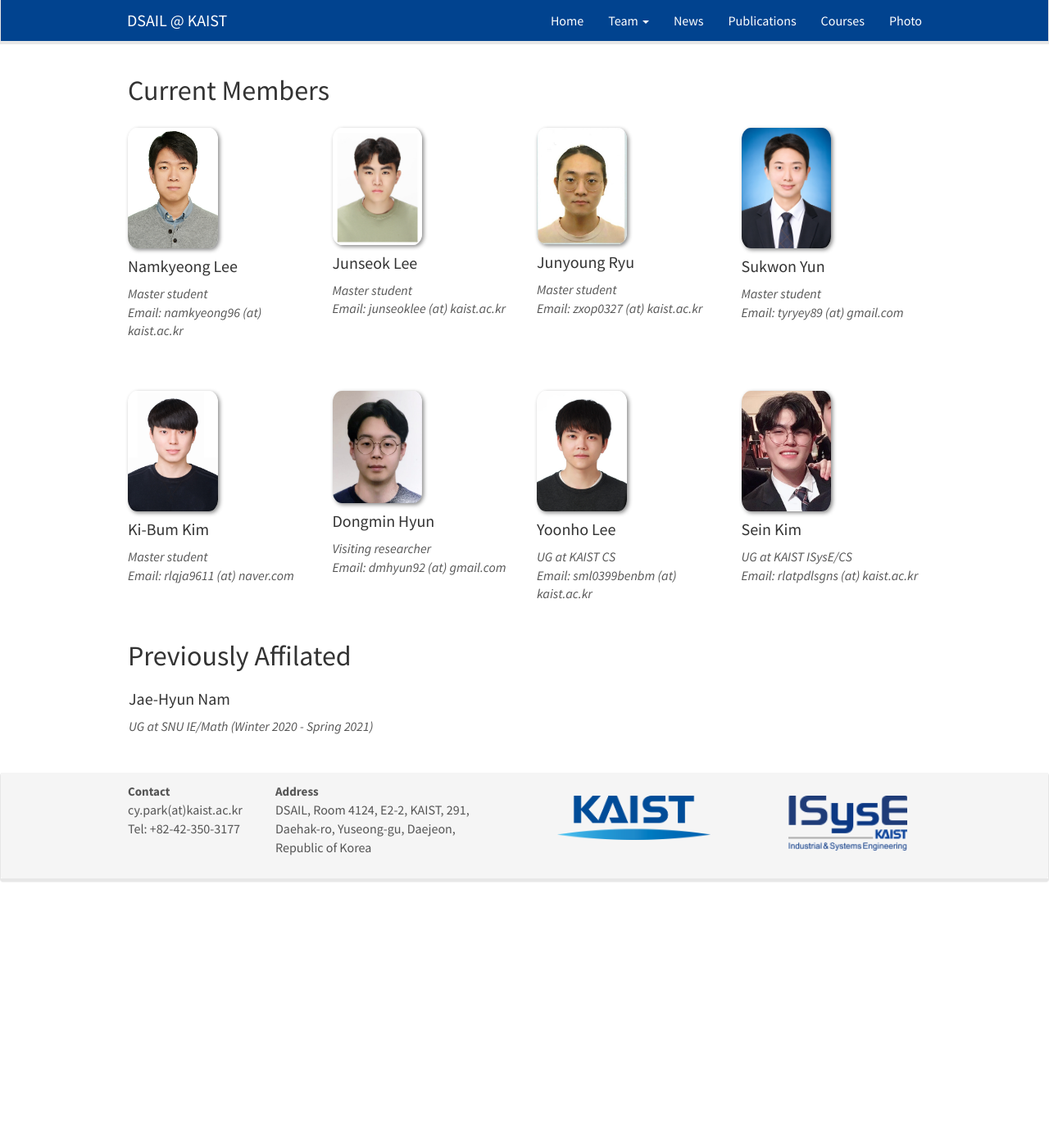
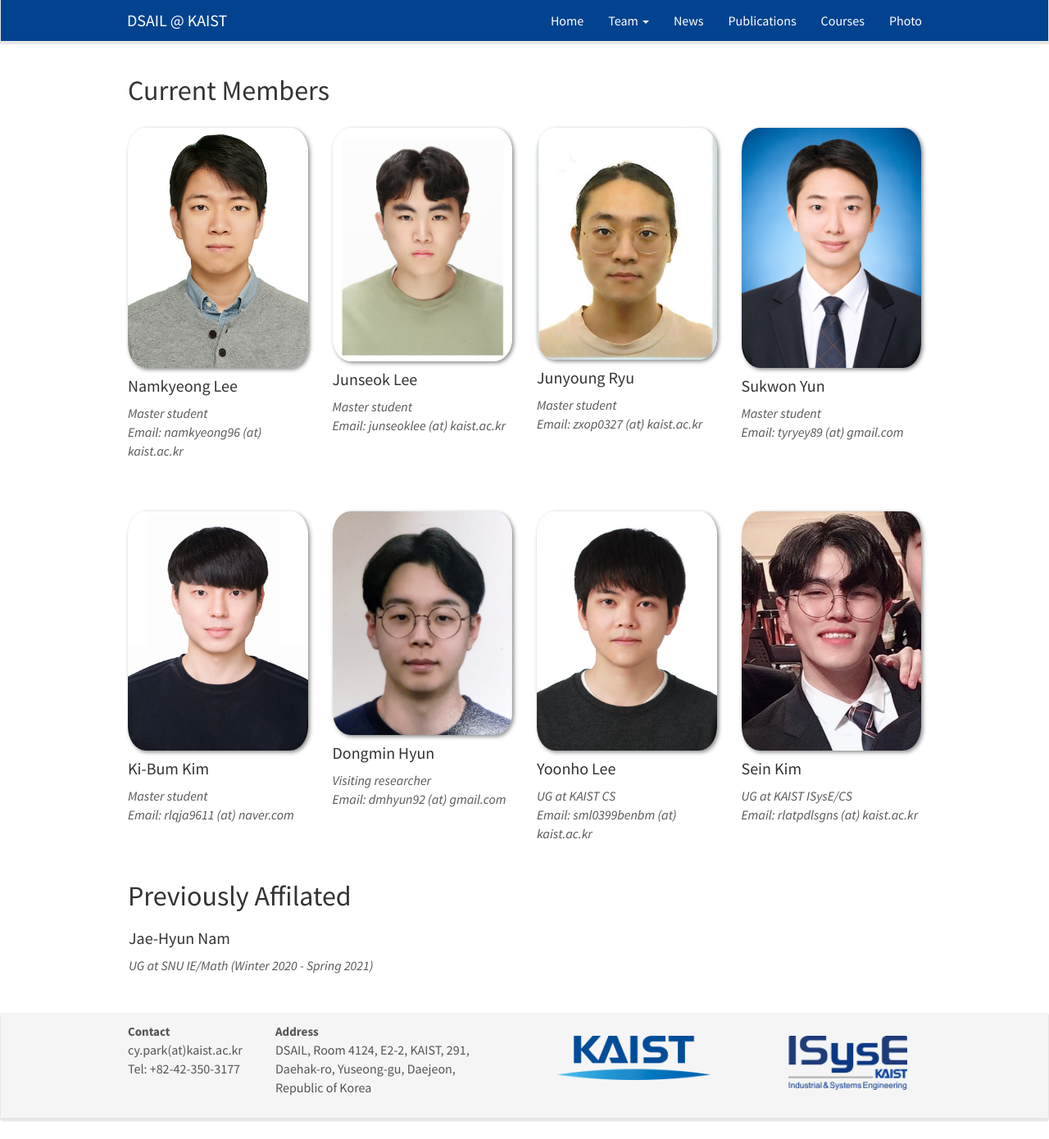
Before and after one commit to kaist-dsail/kaist-dsail.github.io, a Jekyll site: the page built from _pages/members.md, in a window 1280 px wide and 1390 px high. Shown: the whole window at 82% size. Built offline with Jekyll 4.4.1, drawn with Linux system fonts in a browser that asks for light colours; nearby versions of some CDN libraries.

Commit message:
Update members.md

```diff
--- a/_pages/members.md
+++ b/_pages/members.md
@@ -21,8 +21,8 @@
 <div class="row">
 {% endif %}
 
-<div class="col-md-3 clearfix">
-  <img src="{{ site.url }}{{ site.baseurl }}/images/teampic/{{ member.photo }}" class="img-responsive" width="50%" style="float: center" />
+<div class="col-lg-3 clearfix">
+  <img src="{{ site.url }}{{ site.baseurl }}/images/teampic/{{ member.photo }}" class="img-responsive" width="100%" style="float: center" />
   <h4>{{ member.name }}</h4>
   <i>{{ member.info }}<br>Email: {{ member.email }}</i>
   <ul style="overflow: hidden">
```
